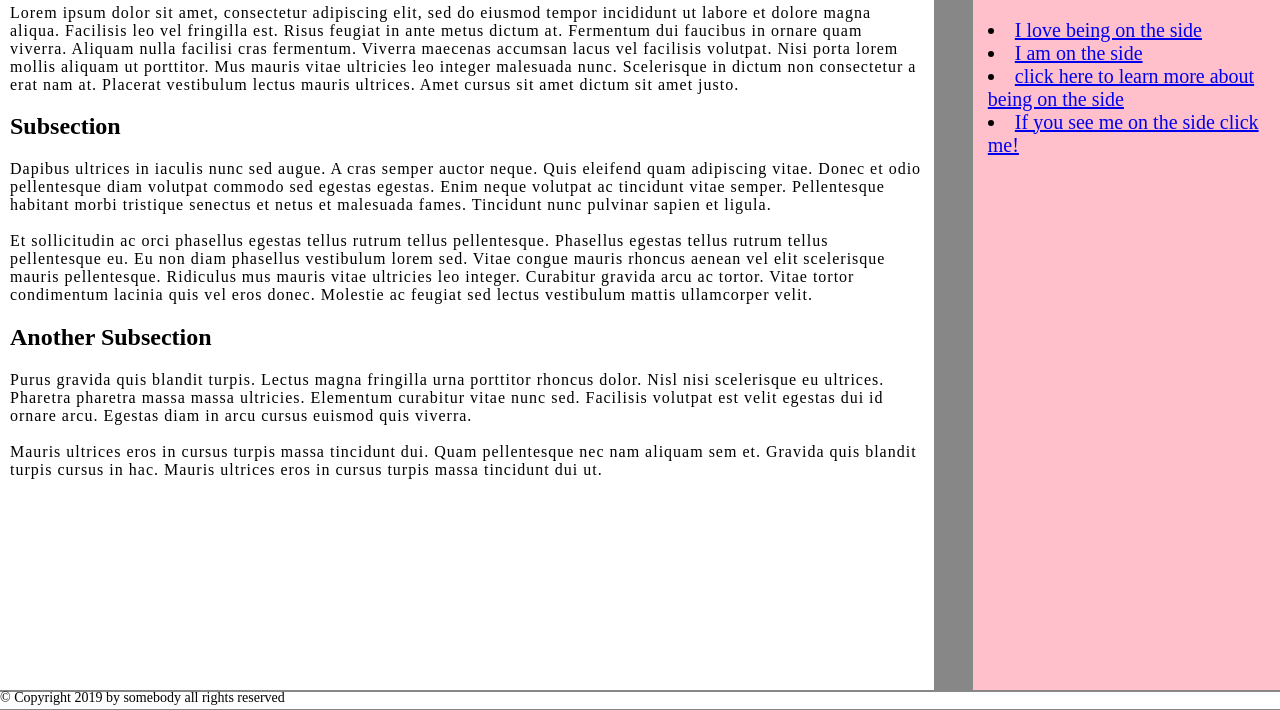
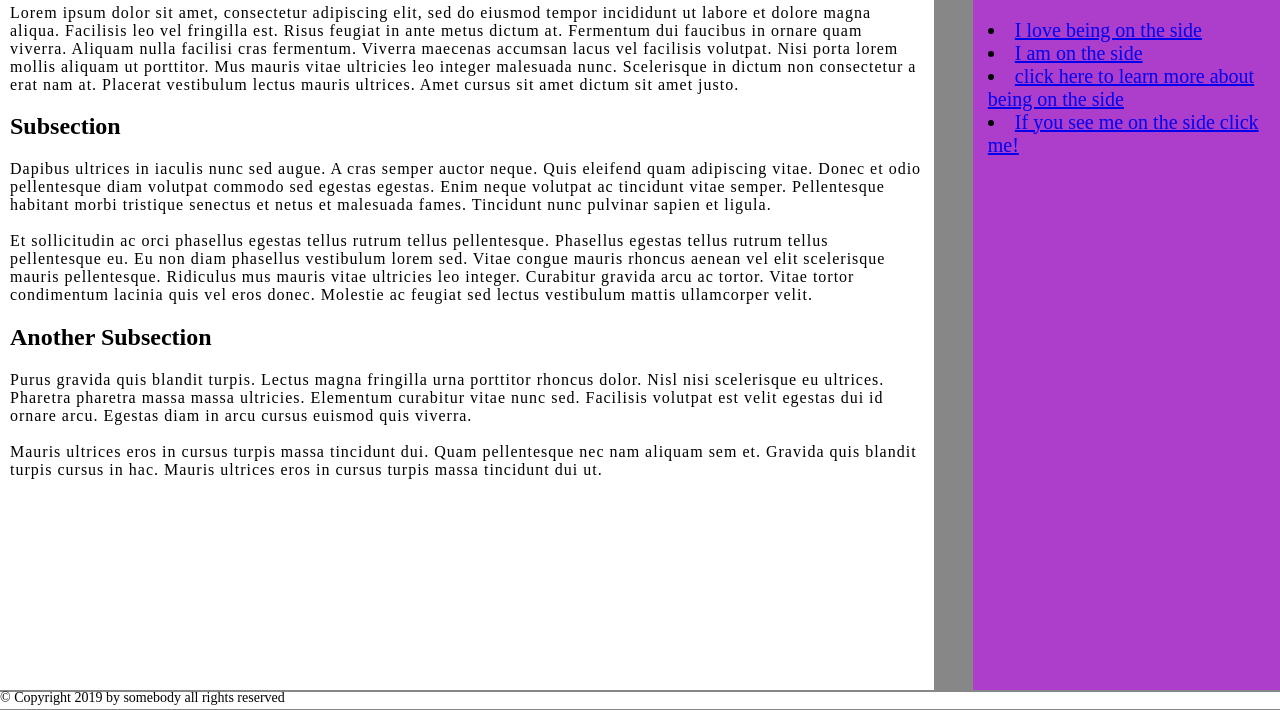
Before and after one commit to anavianm/Assignment-3b, a plain HTML site: page index.html in a window 1280 px wide. Shown: the part 318-1028 px from the top of the page. Drawn offline with Linux system fonts and the light colour scheme.

Commit message:
Update main.css

```diff
--- a/main.css
+++ b/main.css
@@ -36,7 +36,7 @@ aside{
 	float: right;
 	width: 24%;
 	height: 100%;
-	background-color: pink;
+	background-color: #AD3DCB;
 }
 
 aside h1{
```
